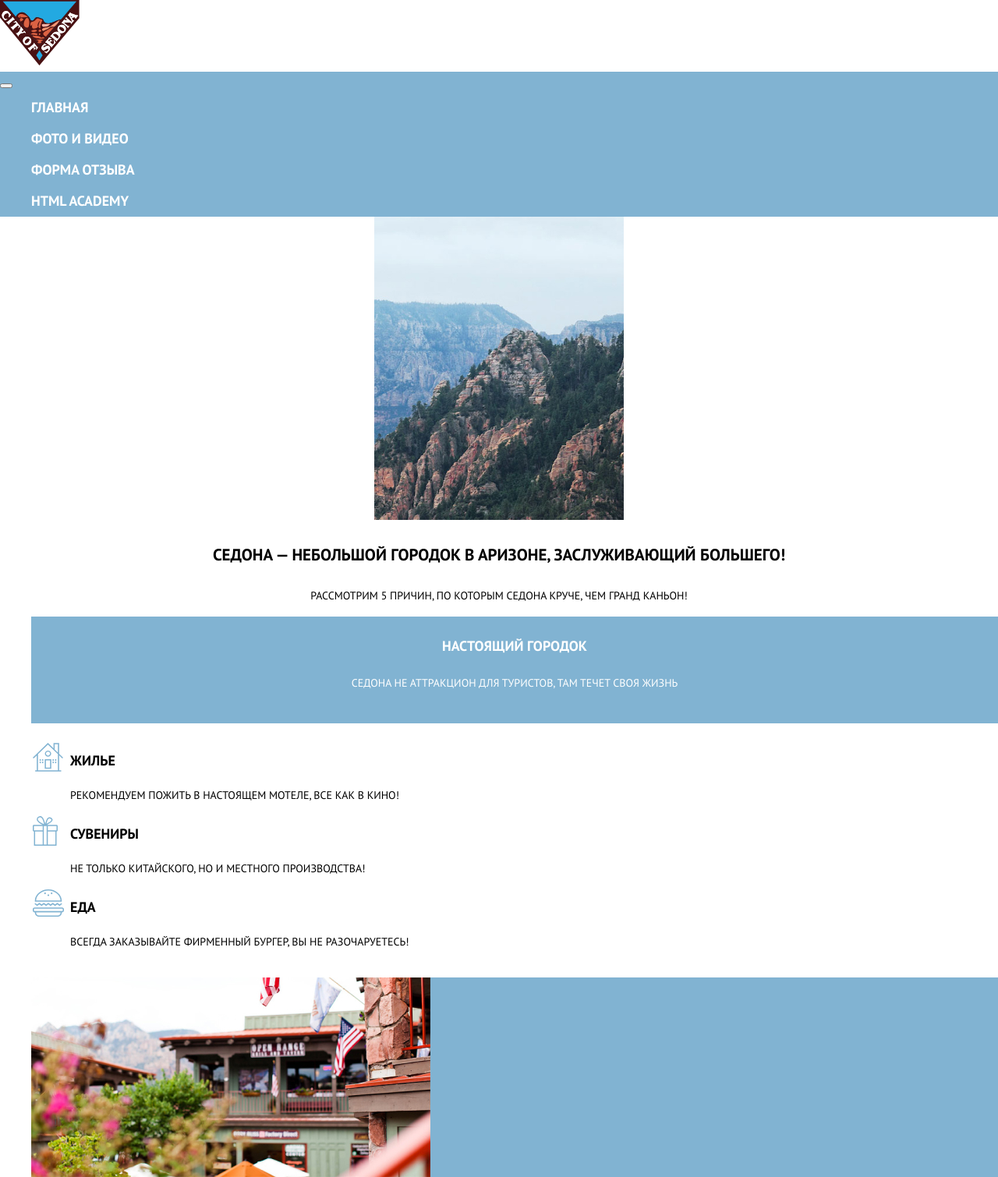
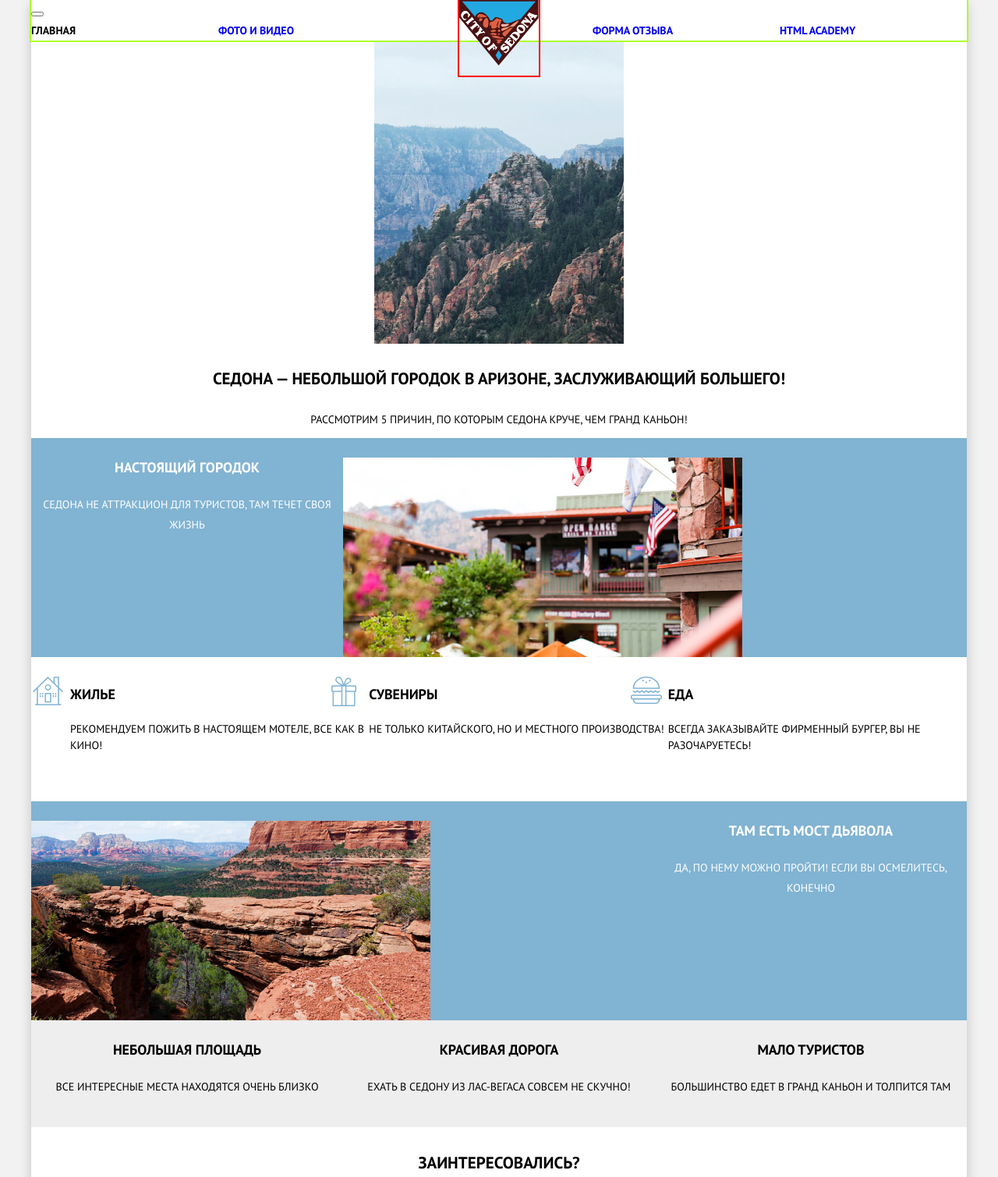
Before and after one commit to svetlana-solo/448299-sedona-22, a website: page source/index.html in a window 1280 px wide. Shown: the top 1510 px of the page at 78% size. Drawn offline with nearby package versions, Linux system fonts and the light colour scheme; files that its build step writes are made by us from their sources.

Commit message:
сетки на главной странице

```diff
--- a/source/index.html
+++ b/source/index.html
@@ -8,6 +8,7 @@
 </head>
 
 <body class="page__body">
+  <div class="page__wrapper">
     <header class="page-header">
       <a class="page-header__logo">
         <img src="img/logotype-mobile.svg" width="102" height="84" alt="Логотип Sedona">
@@ -44,8 +45,8 @@
               <h3 class="advantages__title">Настоящий городок</h3>
               <p class="advantages__description">Седона не аттракцион для туристов, там течет своя жизнь</p>
             </div>
-          <div class="city-advantages">
-            <h4 class="visually-hidden">Преимущества городка</h4>
+            <div class="city-advantages advantages__city">
+              <h4 class=" visually-hidden">Преимущества городка</h4>
               <ul class="city-advantages__list">
                 <li class="city-advantages__item city-advantages__item--lodging">
                   <h5 class="city-advantages__title">Жилье</h5>
@@ -122,6 +123,7 @@
         </a>
       </div>
     </footer>
+  </div>
 </body>
 
 </html>
--- a/source/sass/blocks/advantages.scss
+++ b/source/sass/blocks/advantages.scss
@@ -17,6 +17,15 @@
 
 .advantages__list {
   list-style: none;
+  margin: 0;
+  padding: 0;
+}
+
+@media (min-width: $tablet-width) {
+  .advantages__list {
+    display: grid;
+    grid-template-columns: repeat(3, 1fr);
+  }
 }
 
 .advantages__title {
@@ -31,6 +40,30 @@
   padding-bottom: 39px;
 }
 
+.advantages__item {
+  padding-top: 25px;
+  background-color: $grey;
+}
+
+.advantages__item--pic {
+  display: grid;
+  grid-template-columns: repeat(3, 1fr);
+  color: $white;
+  background-color: $blue;
+}
+
+.advantages__city {
+  grid-column: 1 / -1;
+  order: 3;
+}
+
+
+@media (min-width: $tablet-width) {
+  .advantages__item--pic {
+    grid-column: span 3;
+  }
+}
+
 .advantages__item--pic::after {
   display: block;
   content: "";
@@ -38,6 +71,7 @@
   height: 256px;
   background-repeat: no-repeat;
   background-position: center bottom;
+  grid-column: span 2;
 }
 
 .advantages__item--pic:first-child::after {
@@ -46,14 +80,5 @@
 
 .advantages__item--pic:nth-child(2)::after {
   background-image: url("../img/photo-bridge-1x.jpg");
+  order: -1;
 }
-
-.advantages__item {
-  padding-top: 25px;
-  background-color: $grey;
-}
-
-.advantages__item--pic {
-  color: $white;
-  background-color: $blue;
-}
--- a/source/sass/blocks/city-advantages.scss
+++ b/source/sass/blocks/city-advantages.scss
@@ -5,6 +5,13 @@
   text-align: left;
   font-size: 18px;
   padding: 35px 0 35px 50px;
+}
+
+@media (min-width: $tablet-width) {
+  .city-advantages__list {
+    display: grid;
+    grid-template-columns: repeat(3, 1fr);
+  }
 }
 
 .city-advantages__item:not(:last-child) {
--- a/source/sass/blocks/main-nav.scss
+++ b/source/sass/blocks/main-nav.scss
@@ -1,15 +1,37 @@
 .main-nav {
-  background-color: $blue;
+  outline: 2px solid greenyellow;
 }
 
 .main-nav__list {
   list-style: none;
   margin: 0;
+  padding: 0;
 }
 
 .main-nav__item a {
-  color: $white;
+  display: block;
   font-weight: bold;
-  font-size: 18px;
-  line-height: 40px;
 }
+
+@media (max-width: $mobile-width-only) {
+  .main-nav__item a {
+    color: $white;
+    background-color: $blue;
+    font-size: 18px;
+  }
+}
+
+@media (min-width: $tablet-width) {
+  .main-nav__list {
+    display: flex;
+    flex-wrap: wrap;
+  }
+
+  .main-nav__item {
+    width: 20%;
+  }
+
+  .main-nav__item:nth-child(4n-2) {
+    margin-right: 20%;
+  }
+}
--- a/source/sass/blocks/page-footer.scss
+++ b/source/sass/blocks/page-footer.scss
@@ -1,5 +1,12 @@
 .page-footer {
   text-align: center;
+}
+
+@media (min-width: $tablet-width) {
+  .page-footer {
+    display: grid;
+    grid-template-columns: repeat(3, 1fr);
+  }
 }
 
 .page-footer__item:first-child {
--- a/source/sass/blocks/page-header.scss
+++ b/source/sass/blocks/page-header.scss
@@ -5,3 +5,21 @@
   background-position: center bottom;
   padding-bottom: 389px;
 }
+
+.page-header__logo {
+  outline: 2px solid red;
+  position: absolute;
+  left: calc(50% - 51px);
+}
+
+@media (min-width: $tablet-width) {
+  .page-header__logo {
+    height: 84px;
+  }
+}
+
+@media (min-width: $desktop-width) {
+  .page-header__logo {
+    height: 97px;
+  }
+}
--- a/source/sass/blocks/page.scss
+++ b/source/sass/blocks/page.scss
@@ -1,17 +1,36 @@
 .page {
-  height: 100%;
   font-size: 14px;
   line-height: 26px;
   font-family: "PT Sans", "Arial", sans-serif;
 }
 
 .page__body {
+  min-width: 320px;
+  margin: 0;
+  color: $black;
+  text-transform: uppercase;
+  background-color: $grey-200;
+}
+
+.page__wrapper {
   display: grid;
   grid-template-rows: min-content 1fr min-content;
   align-content: start;
-  min-width: 320px;
-  min-height: 100%;
-  margin: 0;
-  color: $black;
-  text-transform: uppercase;
+  min-height: 100vh;
+  background-color: $white;
+  width: 320px;
+  margin: 0 auto;
+  box-shadow: 0 5px 15px 0 rgba($black, 0.2);
 }
+
+@media (min-width: $tablet-width) {
+  .page__wrapper {
+    width: $tablet-width;
+  }
+}
+
+@media (min-width: $desktop-width) {
+  .page__wrapper {
+    width: $desktop-width;
+  }
+}
--- a/source/sass/global/variables.scss
+++ b/source/sass/global/variables.scss
@@ -12,3 +12,9 @@ $grey-400: #d5d5d5;
 $grey-500: #666666;
 $grey-600: #5c6870;
 $grey-700: #333333;
+
+// Viewports
+
+$tablet-width: 768px;
+$desktop-width: 1200px;
+$mobile-width-only: $tablet-width - 1px;
```
Lines whose indentation alone changed are shown as unchanged.
